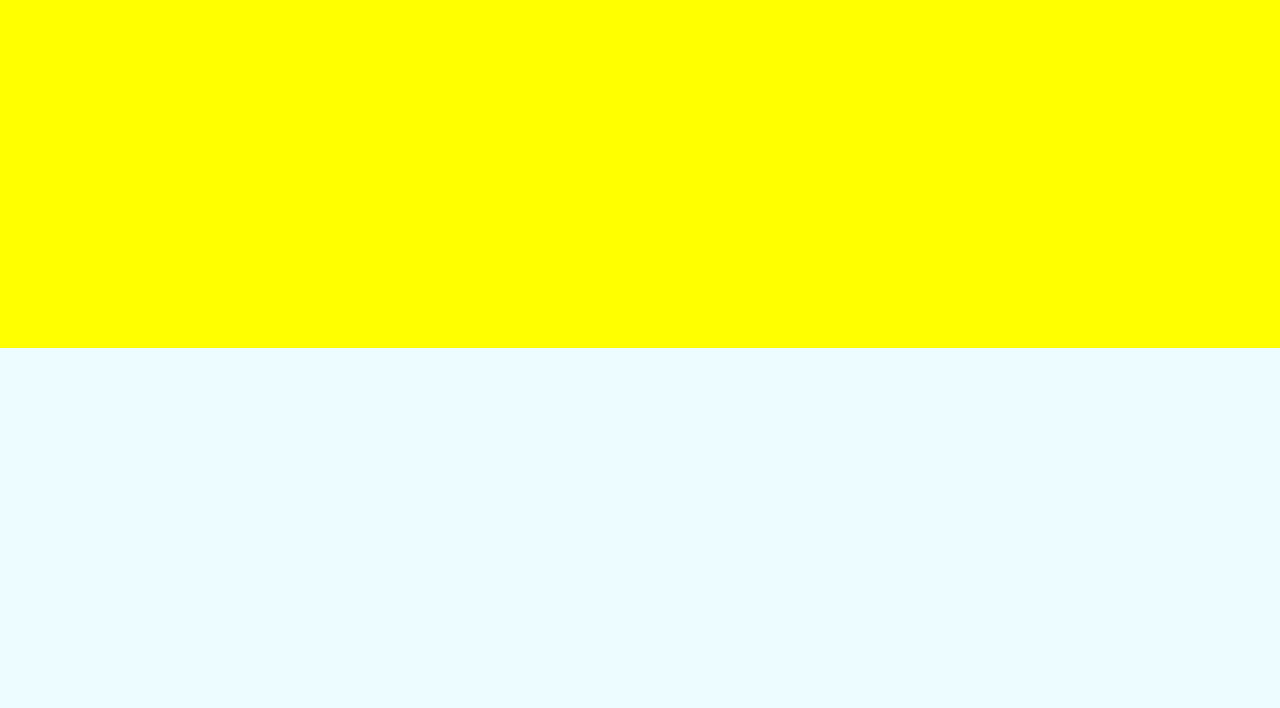
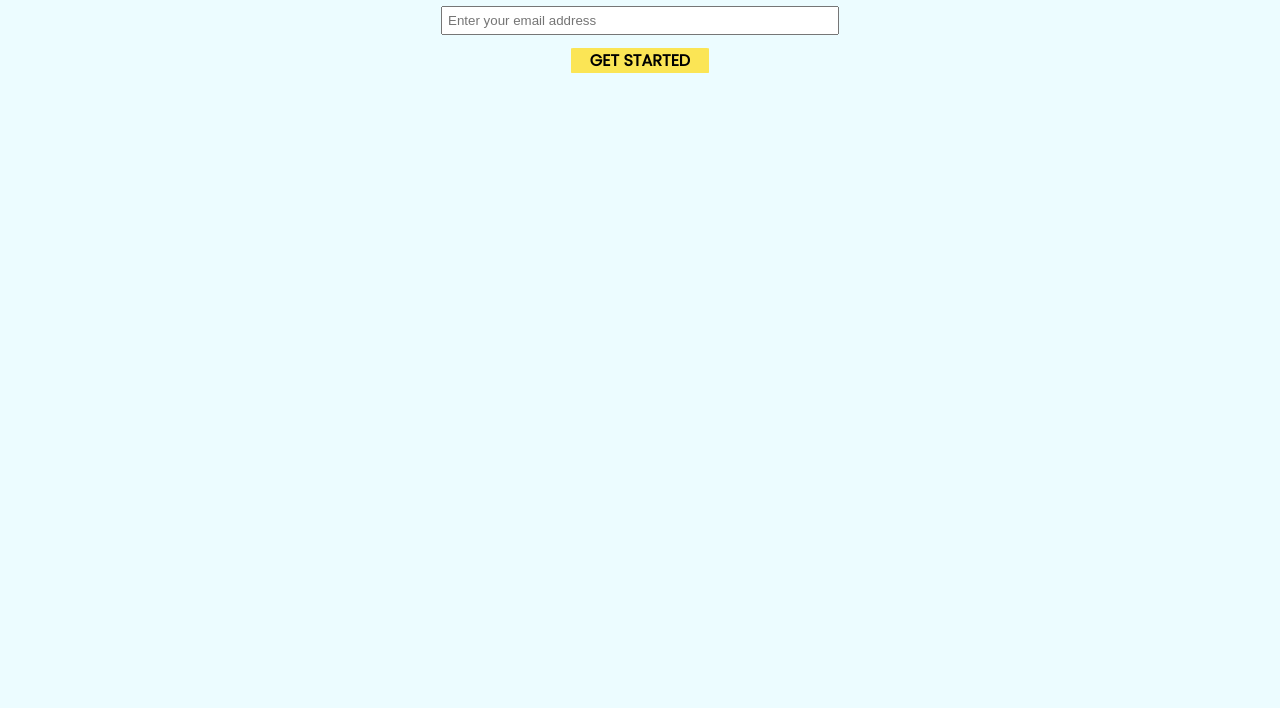
Before and after one commit to FigueiroaAndre/FCC-Product-Landing-Page, a plain HTML site: page index.html in a window 1280 px wide. Shown: the part 92-800 px from the top of the page. Drawn offline with Linux system fonts and the light colour scheme.

Commit message:
Added a form to the project
Updated index.html - Added the html relative to the form
Updated css/style.css - Added the css relative to the form
Updated README.md

Test passed: 14/16

```diff
--- a/css/style.css
+++ b/css/style.css
@@ -12,9 +12,7 @@ body{
 
 }
 main{
-    background-color: yellow;
     width: 100%;
-    height: 400px
 }
 
 /* HEADER & NAVBAR */
@@ -56,3 +54,38 @@ header{
     margin-right: 2vw;
     width: 30%;
 }
+
+/* MAIN */
+h1 {
+    text-align: center;
+}
+
+/* - FORM */
+#email {
+    display: block;
+    margin: 1% auto;
+    padding: 5px;
+    width: 30%;
+}
+
+#submit {
+	background-color:#fbe555;
+    border-width: 0;
+    border-radius:2%;
+	display: block;
+	cursor:pointer;
+	color:black;
+    font-family: 'Poppins', sans-serif;
+	font-size:1rem;
+    font-weight:bold;
+    margin: auto;
+    padding: 0 1.5%;
+	text-decoration:none;
+}
+#submit:hover {
+	background-color:#fb9224;
+}
+#submite:active {
+	position:relative;
+	top:1px;
+}
--- a/index.html
+++ b/index.html
@@ -10,8 +10,7 @@
 </head>
 <body>
     <header id="header">
-        <!-- Logo From https://www.freelogodesign.org/ TODO: Add on README then remove this -->
-        <img id="header-img" src="images/logo.png" alt="">
+        <img id="header-img" src="images/logo.png" alt="A video game joystic with the words 'Play Game' next to it.">
         <nav id="nav-bar">
                 <a class="nav-link" href="#features">Features</a>
                 <a class="nav-link" href="#how-it-works">How it works</a>
@@ -19,7 +18,14 @@
         </nav>
     </header>
     <main>
-
+        <h1>The best place to buy and trade games!</h1>
+        <form action="https://www.freecodecamp.com/email-submit" id="form">
+            <input id="email" type="email" name="email" placeholder="Enter your email address" required>
+            <input id="submit" type="submit" name="submit" value="GET STARTED">
+        </form>
+        <section id="features"></section>
+        <section id="how-it-works"></section>
+        <section id="pricing"></section>
     </main>
     <footer>
 
```
Also changed, not shown: 1 other file.
